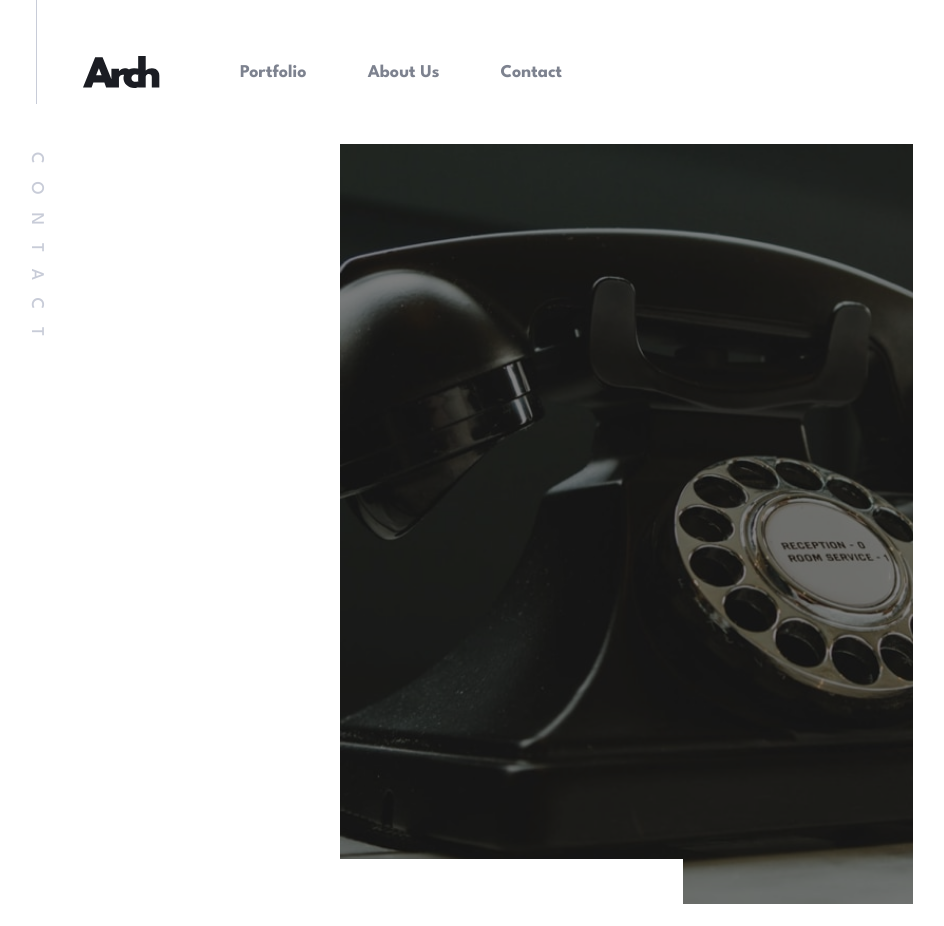
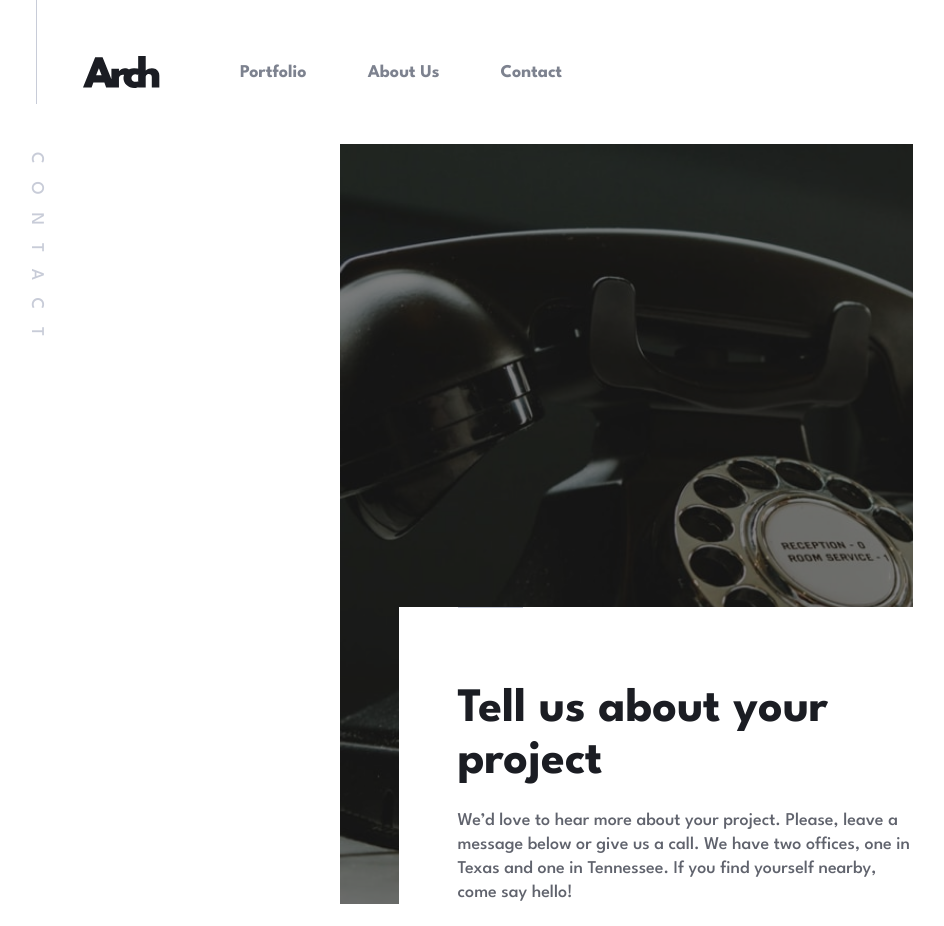
Before and after one commit to gigakhrz/arch-studio-multi-page-website, a Next.js app: page /contact in a window 1280 px wide. Shown: the top 926 px of the page, without its empty margins (14-958 px from the left). Built offline with nearby package versions, Linux system fonts and the light colour scheme.

Commit message:
make tex div absolute and move it in top div

```diff
--- a/src/app/components/contacChilds/TellUs.tsx
+++ b/src/app/components/contacChilds/TellUs.tsx
@@ -2,11 +2,14 @@ const TellUs = (): JSX.Element => {
   return (
     <div className="flex w-[375px] flex-col items-start justify-center gap-[20px] md:w-[573px]	md:relative ">
       <div className="relative w-full h-[240px] bg-contactMob bg-no-repea bg-cover flex items-end justify-start md:w-[573px] md:h-[760px] md:bg-contactTab">
-        <div className="bg-white w-[343px] h-[45px] z-10"></div>
+        <div className="bg-white w-[343px] h-[45px] z-10 md:hidden"></div>
         <div className="bg-black absolute w-full h-full left-0 top-0 opacity-50"></div>
       </div>
 
-      <div className="flex flex-col gap-[76px] items-start px-[32px]">
+      <div
+        className="flex flex-col gap-[76px] items-start px-[32px] md:absolute md:bg-[#FFFFFF] md:w-[515px] md:bottom-[-1px] md:right-[-1px]
+      md:pl-[59px] md:pr-0 md:flex-col-reverse"
+      >
         <div className="flex flex-col gap-[21px] w-full">
           <h1 className="text-[48px] leading-[52px] font-bold tracking=[-1.2px] text-[#1B1D23]">
             Tell us about your project
```
